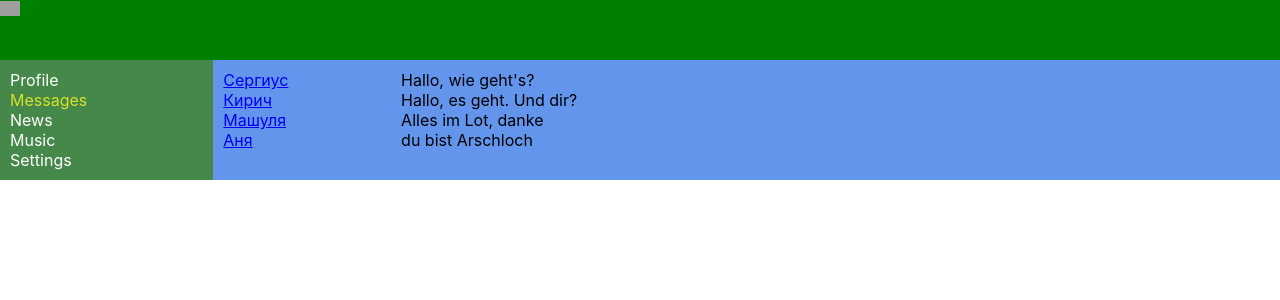
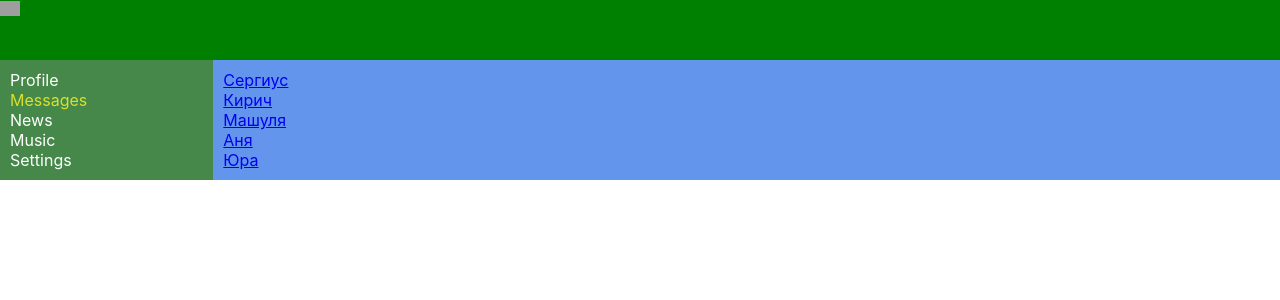
Before and after one commit to Angst26/samurai, a React (Create React App) app: page /dialogs in a window 1280 px wide. Shown: the top 300 px of the page. Built offline with nearby package versions, Linux system fonts and the light colour scheme; grey boxes are pictures that could not be loaded.

Commit message:
улучшение структуры проекта. Перенесены элементы DialogItem.jsx, Message.jsx в отдельные папки

```diff
--- /dev/null
+++ b/src/components/Dialogs/DialogItem/DialogItem.jsx
@@ -0,0 +1,14 @@
+import s from "./../Dialogs.module.css";
+import {NavLink} from "react-router-dom";
+
+const DialogItem = (props) => {
+    return (
+        <div className={s.dialog + ' ' + s.active}>
+            <NavLink to={`/dialogs/${props.id}`}>{props.name}</NavLink>
+        </div>
+    )
+}
+
+
+
+export default DialogItem;
--- a/src/components/Dialogs/Dialogs.jsx
+++ b/src/components/Dialogs/Dialogs.jsx
@@ -1,46 +1,50 @@
 import s from "./Dialogs.module.css";
 import {NavLink} from "react-router-dom";
+import DialogItem from "./DialogItem/DialogItem";
+import Message from "./Message/Message";
 
-const DialogsItem = (props) => {
-    return (
-        <div className={s.dialog + ' ' + s.active}>
-            <NavLink to={`/dialogs/${props.id}`}>{props.name}</NavLink>
-        </div>
-    )
-}
-
-const Message = (props) => {
-    return <div className={s.message}>{props.message}</div>
-}
+// const DialogsItem = (props) => {
+//     return (
+//         <div className={s.dialog + ' ' + s.active}>
+//             <NavLink to={`/dialogs/${props.id}`}>{props.name}</NavLink>
+//         </div>
+//     )
+// }
+//
+// const Message = (props) => {
+//     return <div className={s.message}>{props.message}</div>
+// }
 
 const Dialogs = () => {
-
-    let dialogsData = [
+//Data
+    let dialogs = [
         {id: 1, name: 'Сергиус'},
         {id: 2, name: 'Кирич'},
         {id: 3, name: 'Машуля'},
         {id: 4, name: 'Аня'},
+        {id:5, name:'Юра'}
     ]
-    let messagesData = [
+    let messages = [
         {id: 1, message: "Hallo, wie geht\'s?"},
         {id: 2, message: "Hallo, es geht. Und dir?"},
         {id: 3, message: "Alles im Lot, danke"},
         {id: 4, message: "du bist Arschloch"},
     ]
 
+    //Arrays by mapping
+
+    let dialogElements = dialogs.map( d => <DialogItem id={d.id} name={d.name} />)
+
+
+    let messageElements = messages.map( m => <Message message={m.message} id={m.id} />)
+
     return (
         <div className={s.dialogs}>
             <div className={s.dialogsItems}>
-                <DialogsItem name={dialogsData[0].name} id={dialogsData[0].id}/>
-                <DialogsItem name={dialogsData[1].name} id={dialogsData[1].id}/>
-                <DialogsItem name={dialogsData[2].name} id={dialogsData[2].id}/>
-                <DialogsItem name={dialogsData[3].name} id={dialogsData[3].id}/>
+                {dialogElements}
             </div>
             <div className={s.messages}>
-                <Message message={messagesData[0].message}/>
-                <Message message={messagesData[1].message}/>
-                <Message message={messagesData[2].message}/>
-                <Message message={messagesData[3].message}/>
+                {messageElements}
             </div>
         </div>
     )
--- /dev/null
+++ b/src/components/Dialogs/Message/Message.jsx
@@ -0,0 +1,10 @@
+import s from "./../Dialogs.module.css";
+
+
+
+const Message = (props) => {
+    return <div className={s.message}>{props.content}</div>
+    }
+
+
+export default Message;
--- a/src/components/Profile/MyPosts/MyPosts.jsx
+++ b/src/components/Profile/MyPosts/MyPosts.jsx
@@ -3,10 +3,12 @@ import Post from "./Posts/Post";
 
 const MyPosts = () => {
 
-    let postsData = [
+    let posts = [
         {id: 1, content: 'Das ist mein erster Post da', likesCount:10},
         {id: 1, content: 'Viel Glueck dir dabei!', likesCount:16},
     ]
+
+    let postElements = posts.map(post => <Post id={post.id} likesCount={post.likesCount} content={post.content}/>)
     return (
         <div className={s.postsBlock}>
             My posts
@@ -17,8 +19,7 @@ const MyPosts = () => {
                 <button>Добавить</button>
             </div>
             <div className={s.posts}>
-                <Post message={postsData[0].content} likesCount={postsData[0].likesCount}/>
-                <Post message={postsData[1].content} likesCount={postsData[1].likesCount}/>
+                {postElements}
 
             </div>
         </div>
--- a/src/components/Profile/MyPosts/Posts/Post.jsx
+++ b/src/components/Profile/MyPosts/Posts/Post.jsx
@@ -5,7 +5,7 @@ const Post = (props) => {
   return (
       <div className={`${s.item}`}>
           <img src="https://avatars.mds.yandex.net/i?id=a7ed326502ebd6218a6caa808f9e0efbd30a43ce-12579803-images-thumbs&n=13"/>
-          {props.message}
+          {props.content}
           <div>
               <span>{props.likesCount}👍</span>
           </div>
```
